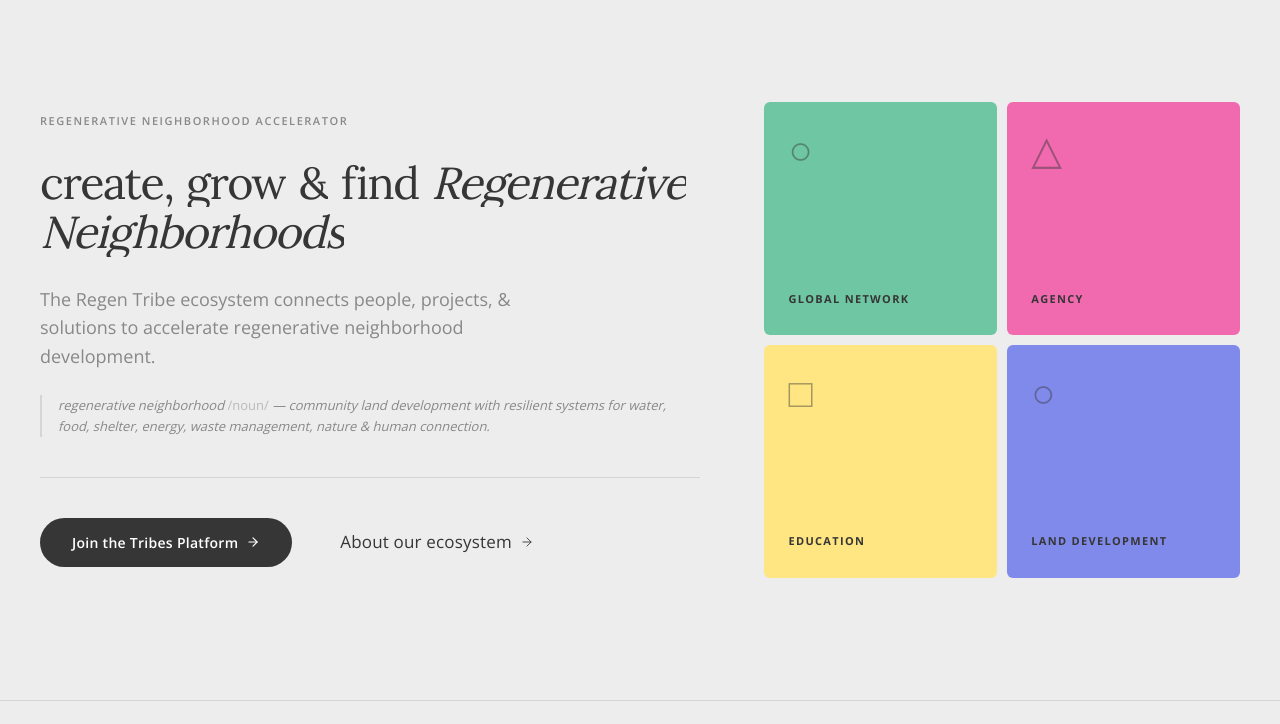
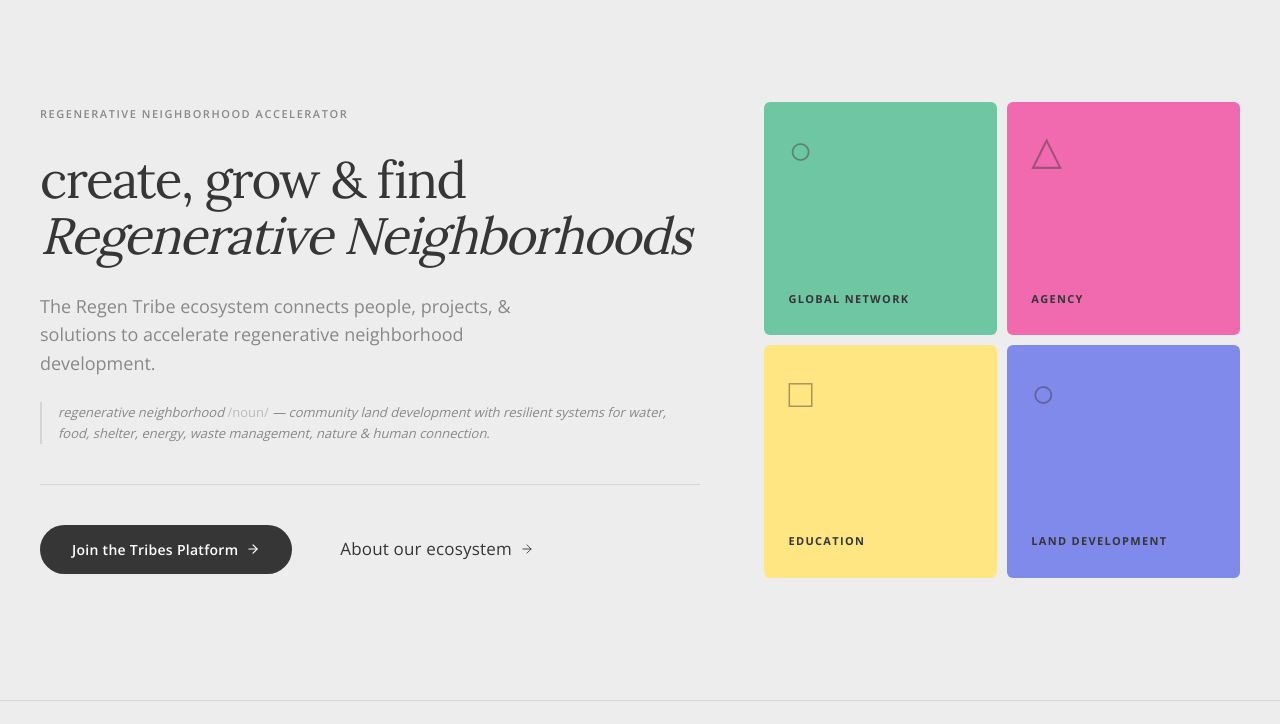
Before and after one commit to wensonia/RegenTribeWebsite, a React app: page / in a window 1280 px wide. Shown: the part 76-800 px from the top of the page. Built offline with nearby package versions, Linux system fonts and the light colour scheme; some packages are replaced by stand-ins of ours.

Commit message:
Fix hero h1 clipping — replace word-span animation with simple fade-up on whole heading

```diff
--- a/app/page.tsx
+++ b/app/page.tsx
@@ -135,26 +135,19 @@
                 <Label>Regenerative Neighborhood Accelerator</Label>
               </motion.div>
 
-              <h1 style={{
-                fontSize: 'clamp(28px, 3.5vw, 58px)', fontWeight: '400',
-                lineHeight: '1.1', letterSpacing: '-0.03em', color: 'var(--text)', marginBottom: '28px',
-              }}>
-                {['create,', 'grow', '&', 'find', 'Regenerative', 'Neighborhoods'].map((word, i) => (
-                  <span key={i} style={{ display: 'inline-block', overflow: 'hidden', marginRight: '0.28em', verticalAlign: 'bottom' }}>
-                    <motion.span
-                      initial={{ y: '110%' }} animate={{ y: 0 }}
-                      transition={{ duration: 0.75, ease: [0.25, 0.1, 0.25, 1], delay: 0.15 + i * 0.07 }}
-                      style={{
-                        display: 'inline-block',
-                        fontFamily: i >= 4 ? 'var(--font-lora), Georgia, serif' : 'inherit',
-                        fontStyle: i >= 4 ? 'italic' : 'normal',
-                      }}
-                    >
-                      {word}
-                    </motion.span>
-                  </span>
-                ))}
-              </h1>
+              <motion.h1
+                initial={{ opacity: 0, y: 28 }} animate={{ opacity: 1, y: 0 }}
+                transition={{ duration: 0.75, ease: [0.25, 0.1, 0.25, 1], delay: 0.1 }}
+                style={{
+                  fontSize: 'clamp(32px, 4vw, 64px)', fontWeight: '400',
+                  lineHeight: '1.1', letterSpacing: '-0.03em', color: 'var(--text)', marginBottom: '28px',
+                }}
+              >
+                create, grow &amp; find{' '}
+                <em style={{ fontFamily: 'var(--font-lora), Georgia, serif', fontStyle: 'italic' }}>
+                  Regenerative Neighborhoods
+                </em>
+              </motion.h1>
 
               <motion.p variants={fadeUp} style={{ fontSize: '18px', fontWeight: '300', lineHeight: '1.6', color: 'var(--text-muted)', marginBottom: '24px', maxWidth: '480px' }}>
                 The Regen Tribe ecosystem connects people, projects, &amp; solutions to accelerate regenerative neighborhood development.
```
